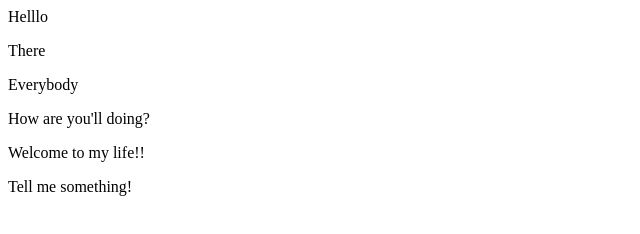
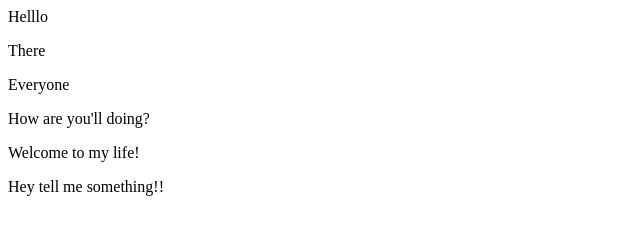
Before and after one commit to len27apr/basic-git-intro, a plain HTML site: page index.html in a window 1280 px wide. Shown: the full height of the page, 0-640 px from the left. Drawn offline with Linux system fonts and the light colour scheme.

Commit message:
Added <div> Hey tell me something</div>

```diff
--- a/index.html
+++ b/index.html
@@ -1,6 +1,6 @@
 <div>Helllo</div>
 <p>There</p>
-<p>Everybody</p>
+<p>Everyone</p>
 <p>How are you'll doing?</p>
-<p>Welcome to my life!!</p>
-<div>Tell me something!</div>
+<p>Welcome to my life!</p>
+<div> Hey tell me something!! </div>
```
